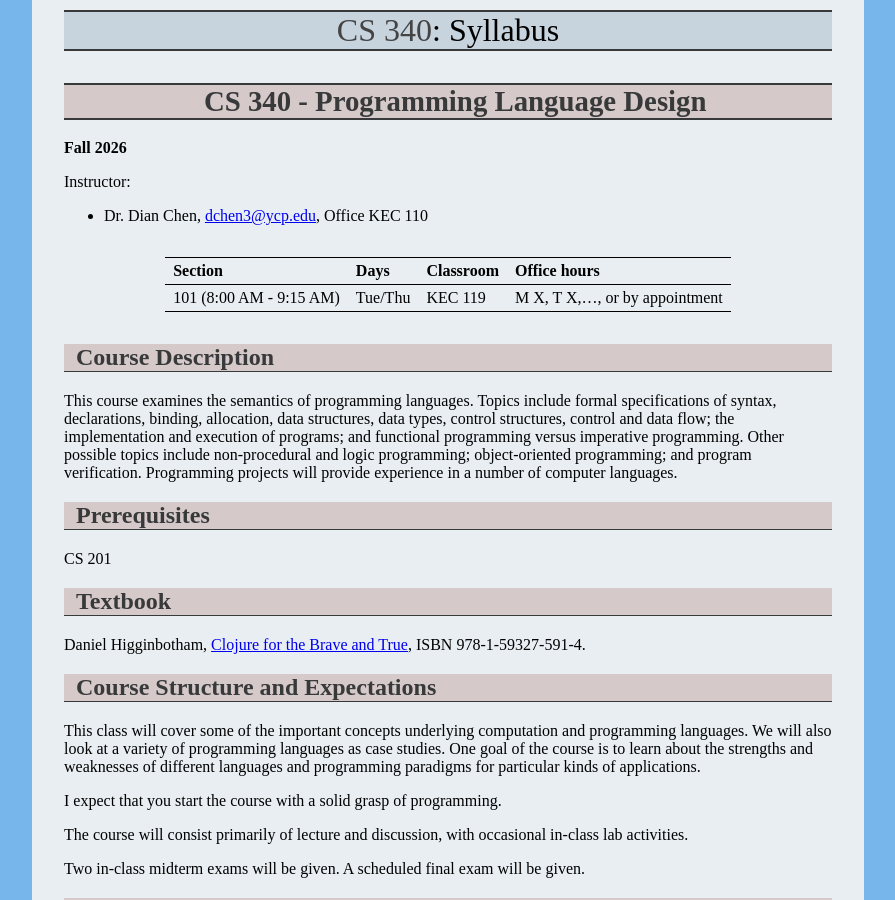
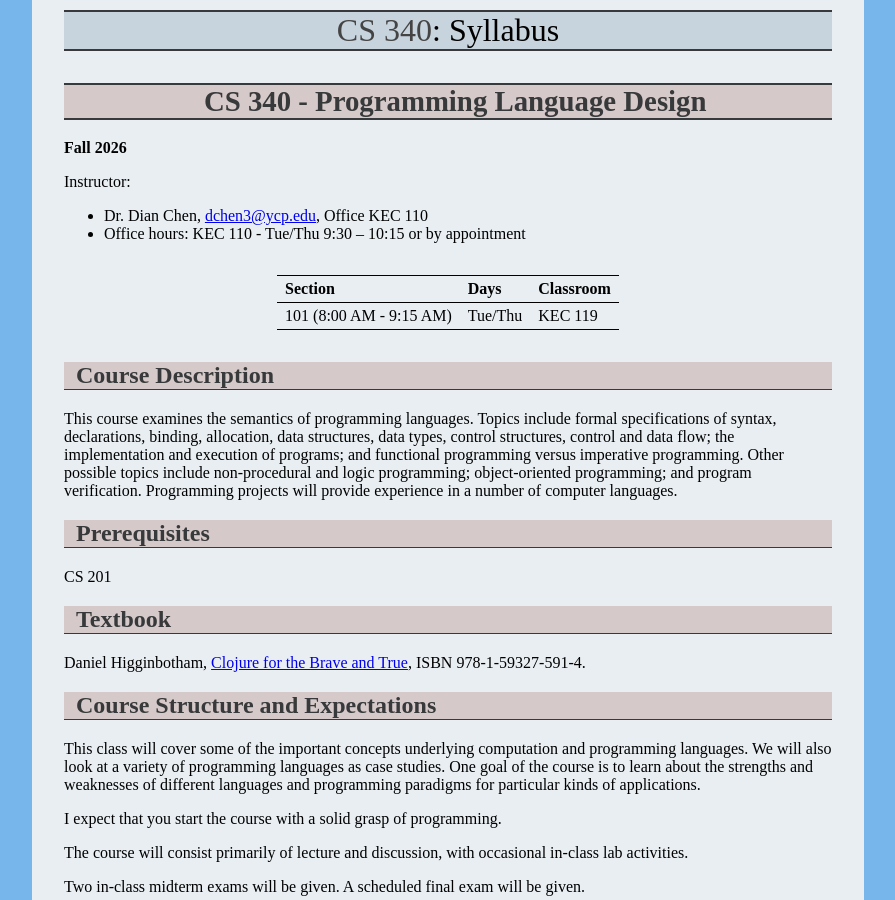
Before and after one commit to ycpcs/cs340-fall2026, a Jekyll site: the page built from syllabus.md, in a window 1280 px wide and 900 px high. Shown: the whole window, without its empty margins (192-1087 px from the left). Built offline with Jekyll 4.4.1, drawn with Linux system fonts in a browser that asks for light colours.

Commit message:
Update syllabus.md

```diff
--- a/syllabus.md
+++ b/syllabus.md
@@ -10,10 +10,11 @@ CS 340 - Programming Language Design
 
 Instructor:
 - Dr. Dian Chen, <dchen3@ycp.edu>, Office KEC 110
+- Office hours: KEC 110 - Tue/Thu 9:30 – 10:15 or by appointment
 
-> Section | Days | Classroom | Office hours
-> ---------- | ---------- | ------------ | ------------
-> 101 (8:00 AM - 9:15 AM) | Tue/Thu | KEC 119 | M X, T X,..., or by appointment
+> Section | Days | Classroom
+> ---------- | ---------- | ------------
+> 101 (8:00 AM - 9:15 AM) | Tue/Thu | KEC 119
 
 
 Course Description
```
